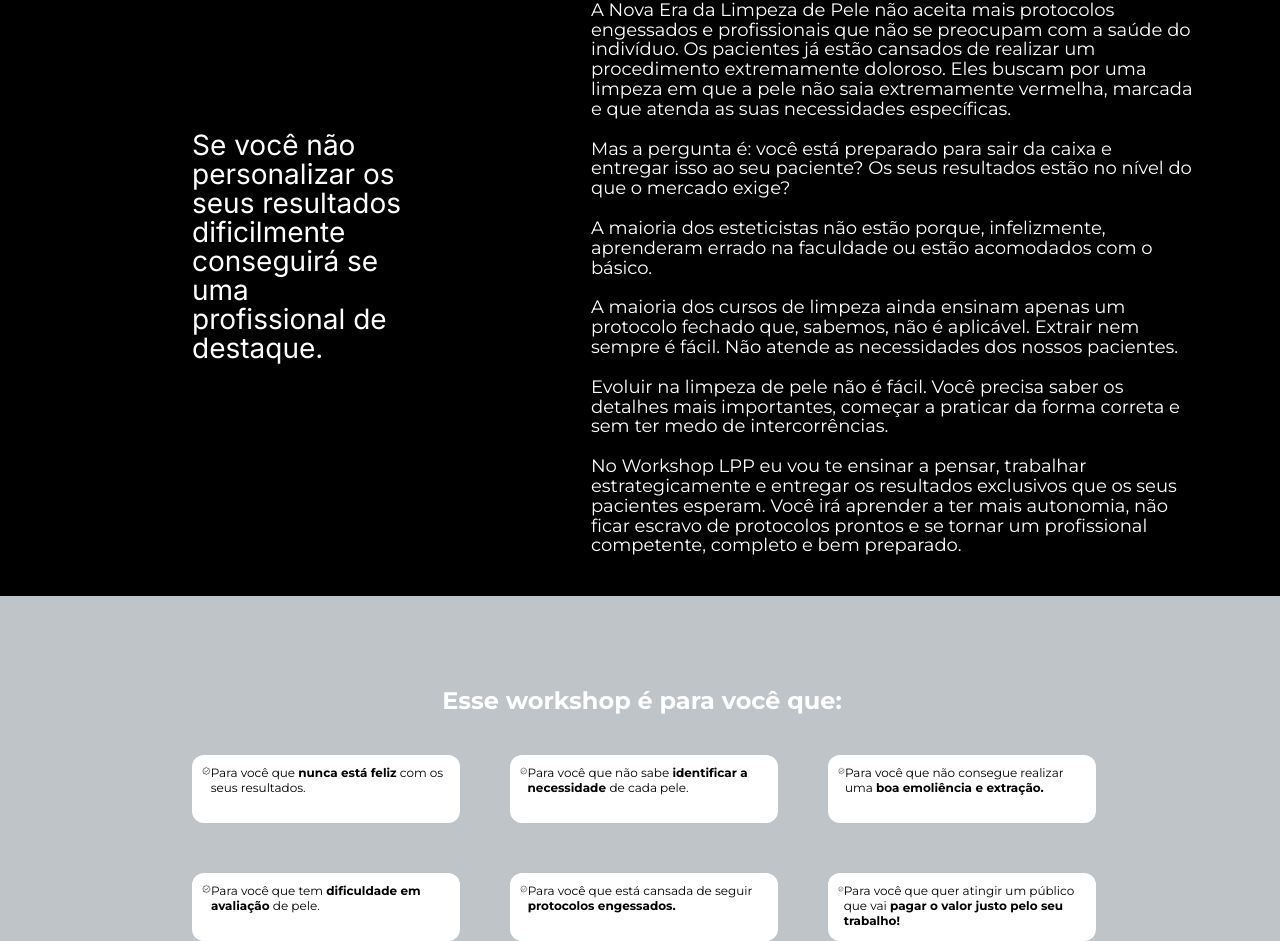
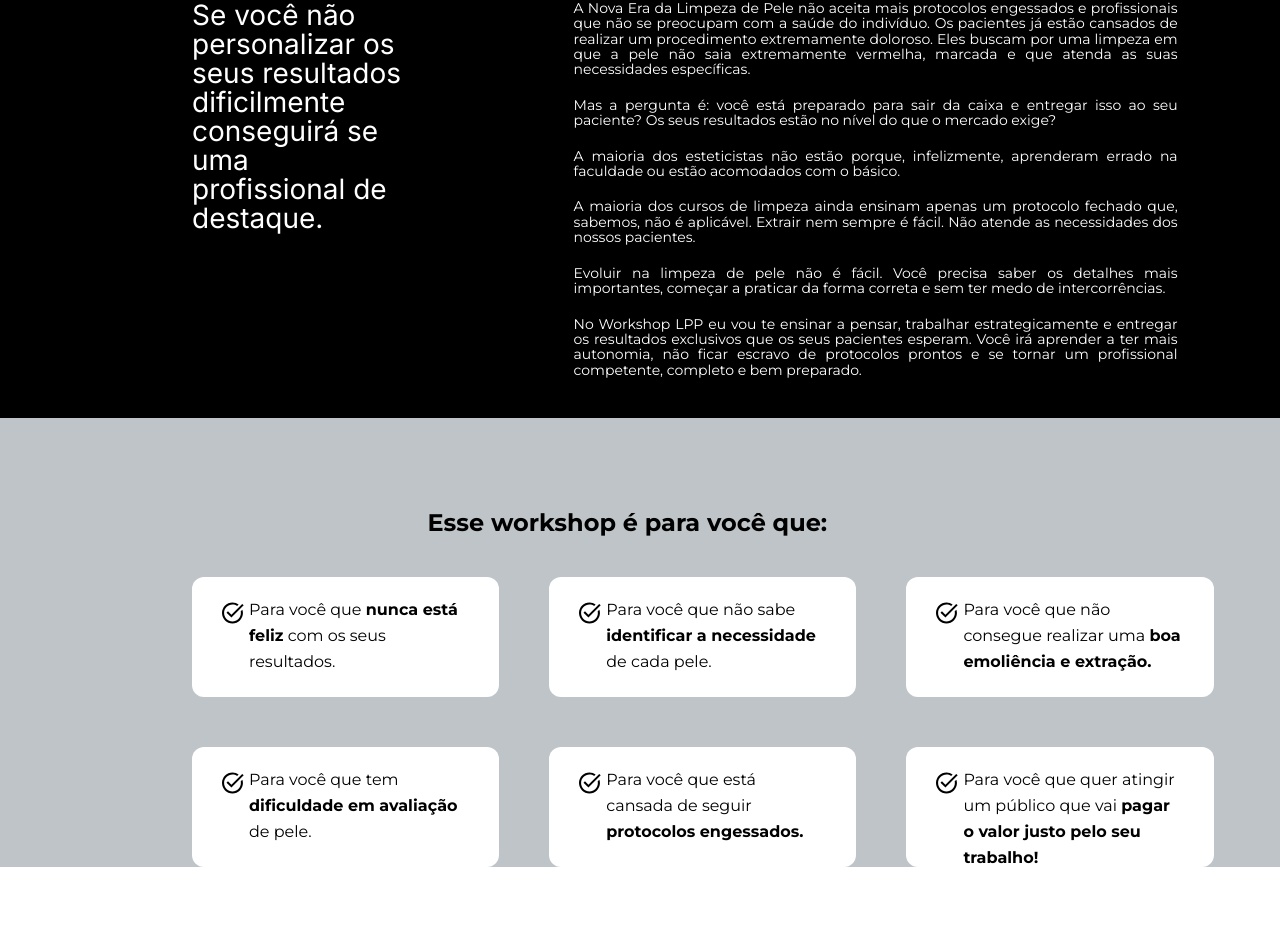
Before and after one commit to matheusmfl/larissaOliveiraLanding, a React (Vite) app: page / in a window 1280 px wide. Shown: the part 718-1659 px from the top of the page. After the commit the page ends 1589 px from the top, so only its background shows below. Built offline with nearby package versions, Linux system fonts and the light colour scheme.

Commit message:
Configurando identação dos textos e configurando primeiros cards

```diff
--- a/index.html
+++ b/index.html
@@ -10,7 +10,7 @@
       href="https://fonts.googleapis.com/css2?family=Inter:wght@400;700&family=Montserrat:wght@400;500;700&family=Poppins:wght@400;500;600;700&family=Raleway:wght@400;500;600;700&display=swap"
       rel="stylesheet"
     />
-
+    <script src="https://unpkg.com/phosphor-icons"></script>
     <title>Larissa Oliveira</title>
   </head>
   <body>
--- a/package.json
+++ b/package.json
@@ -11,7 +11,8 @@
   "dependencies": {
     "phosphor-react": "^1.4.1",
     "react": "^18.2.0",
-    "react-dom": "^18.2.0"
+    "react-dom": "^18.2.0",
+    "react-icons": "^4.7.1"
   },
   "devDependencies": {
     "@types/react": "^18.0.26",
--- a/src/components/CardsSection/style.css
+++ b/src/components/CardsSection/style.css
@@ -2,7 +2,7 @@
   background-color: #bec4c7;
   display: flex;
   flex-direction: column;
-  justify-content: center;
+  padding-right: 5%;
 
   gap: 40px;
 }
--- a/src/components/cards/index.tsx
+++ b/src/components/cards/index.tsx
@@ -1,4 +1,4 @@
-import { CircleWavyCheck } from "phosphor-react";
+import checkCircle from "../../assets/checkCircle.svg";
 import "./style.css";
 
 interface cardsProps {
@@ -10,7 +10,9 @@ interface cardsProps {
 export function Cards(props: cardsProps) {
   return (
     <div className="cards">
-      <CircleWavyCheck />
+      <div className="imgCheckCircle">
+        <img src={checkCircle} alt="" />
+      </div>
       <span>
         {props.title1} <strong>{props.strong}</strong> {props.title2}
       </span>
--- a/src/components/cards/style.css
+++ b/src/components/cards/style.css
@@ -1,10 +1,24 @@
 .cards {
-  max-width: 268px;
-  min-height: 68px;
+  max-width: 30%;
+
+  height: 120px;
   background-color: white;
   color: black;
   display: flex;
-  padding: 10px;
+  gap: 5px;
+  padding: 20px 30px;
   border-radius: 12px;
-  font-size: 12px;
+  font-size: 16px;
+  line-height: 26px;
 }
+
+.imgCheckCircle {
+  display: flex;
+  justify-content: flex-start;
+  padding-top: 5px;
+}
+
+.imgCheckCircle img {
+  height: 22px;
+  width: 22px;
+}
--- a/src/components/section1/index.tsx
+++ b/src/components/section1/index.tsx
@@ -2,7 +2,7 @@ import "./style.css";
 
 export function Section1() {
   return (
-    <section className="MainContainerPadding">
+    <section className="MainContainerPadding section1Container">
       <h2>
         Se você não personalizar os seus resultados dificilmente conseguirá se
         uma profissional de destaque.
--- a/src/components/section1/style.css
+++ b/src/components/section1/style.css
@@ -1,13 +1,13 @@
-section {
+.section1Container {
   max-height: 800px;
   background: black;
   display: flex;
   gap: 17%;
   color: white;
+  padding-right: 8%;
 }
 
 h2 {
-  padding-top: 12%;
   max-width: 214px;
   display: block;
   font-family: "Inter";
@@ -18,17 +18,18 @@ h2 {
 }
 
 .paragraphContainerSection1 {
-  padding-right: 8%;
+  /* padding-right: 8%; */
   padding-bottom: 20px;
 }
 p {
   font-family: "Montserrat", sans-serif;
   font-style: normal;
   font-weight: 400;
-  font-size: 18px;
+  font-size: 14px;
   line-height: 110.52%;
   /* or 22px */
   margin-bottom: 20px;
+  text-align: justify;
 
   color: #ffffff;
 }
```
Also changed, not shown: src/assets/checkCircle.svg (added), 1 other file (tests, documents, lock files or other folders).
